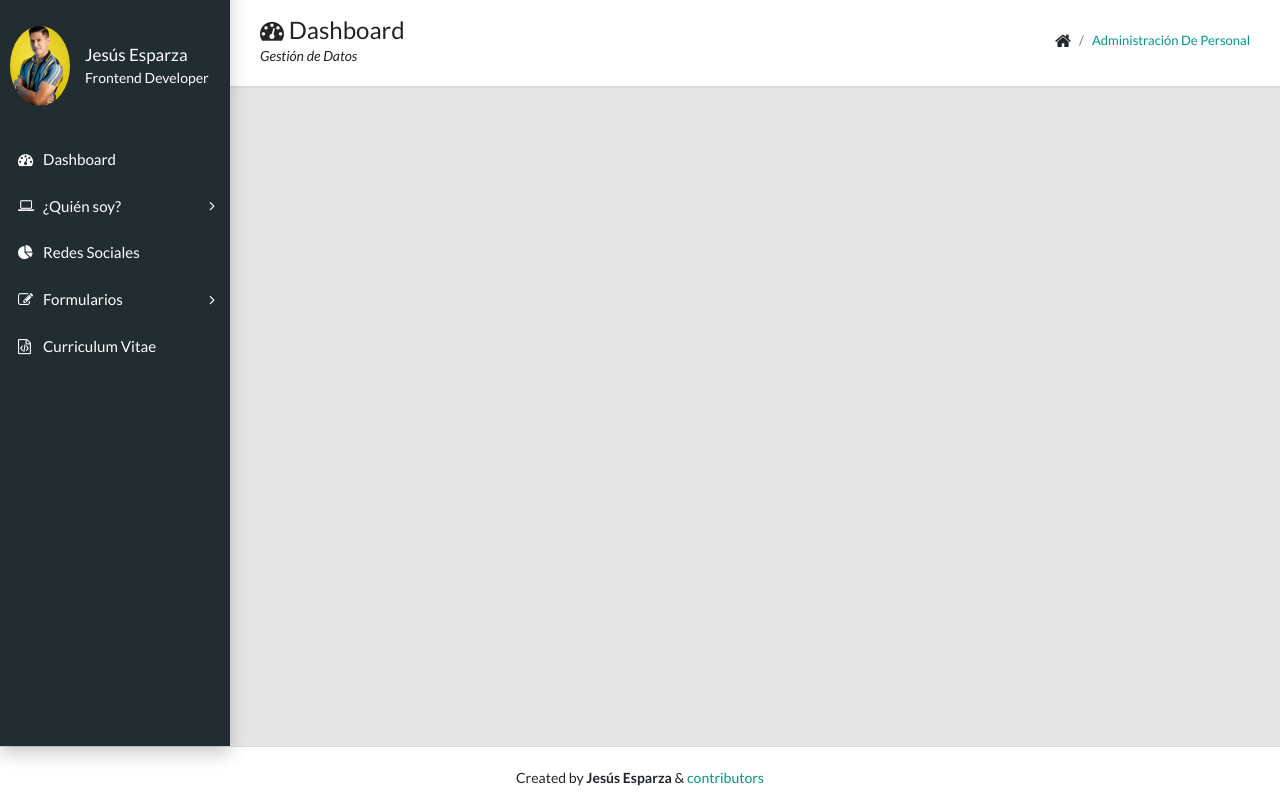
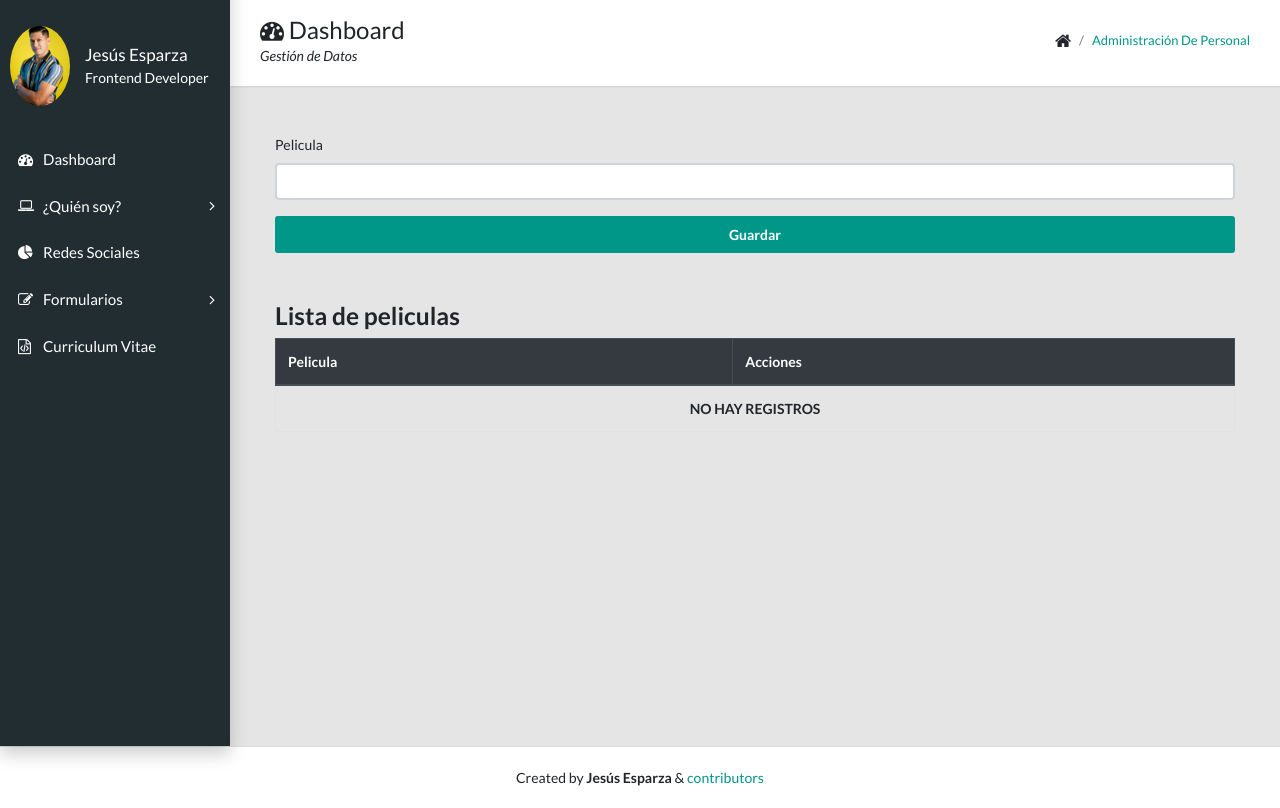
Before and after one commit to franckee111/p2_CRUD, a plain HTML site: page index.html in a window 1280 px wide. Shown: the part 54-862 px from the top of the page. Drawn offline with Linux system fonts and the light colour scheme.

Commit message:
agregar formulario html para crud

```diff
--- a/index.html
+++ b/index.html
@@ -98,7 +98,35 @@
                 <li class="breadcrumb-item"><a href="#">Administración de personal</a></li>
             </ul>
         </div>
-
+        <div class="container">
+            <!-- <h1>Contenido de tu pagina</h1> -->
+            <div class="row mt-5">
+                <div class="col-sm-12">
+                    <form>
+                        <div class="form-group">
+                            <label>Pelicula</label>
+                            <input type="text" class="form-control" id="txtPelicula">
+                        </div>
+                        <button onclick="guardar()" class="btn btn-primary btn-block" type="button">Guardar</button>
+                    </form>
+                </div>
+            </div>
+            <div class="row mt-5">
+                <div class="col-sm-12">
+                    <h3>Lista de peliculas</h3>
+                    <table class="table table-bordered" aria-describedby="peliculas">
+                        <thead class="thead-dark">
+                            <tr>
+                                <th>Pelicula</th>
+                                <th width="mx-auto">Acciones</th>
+                            </tr>
+                        </thead>
+                        <tbody id="tblPeliculas">
+                        </tbody>
+                    </table>
+                </div>
+            </div>
+        </div>
     </main>
 
     <!-- Essential javascripts for application to work-->
```
